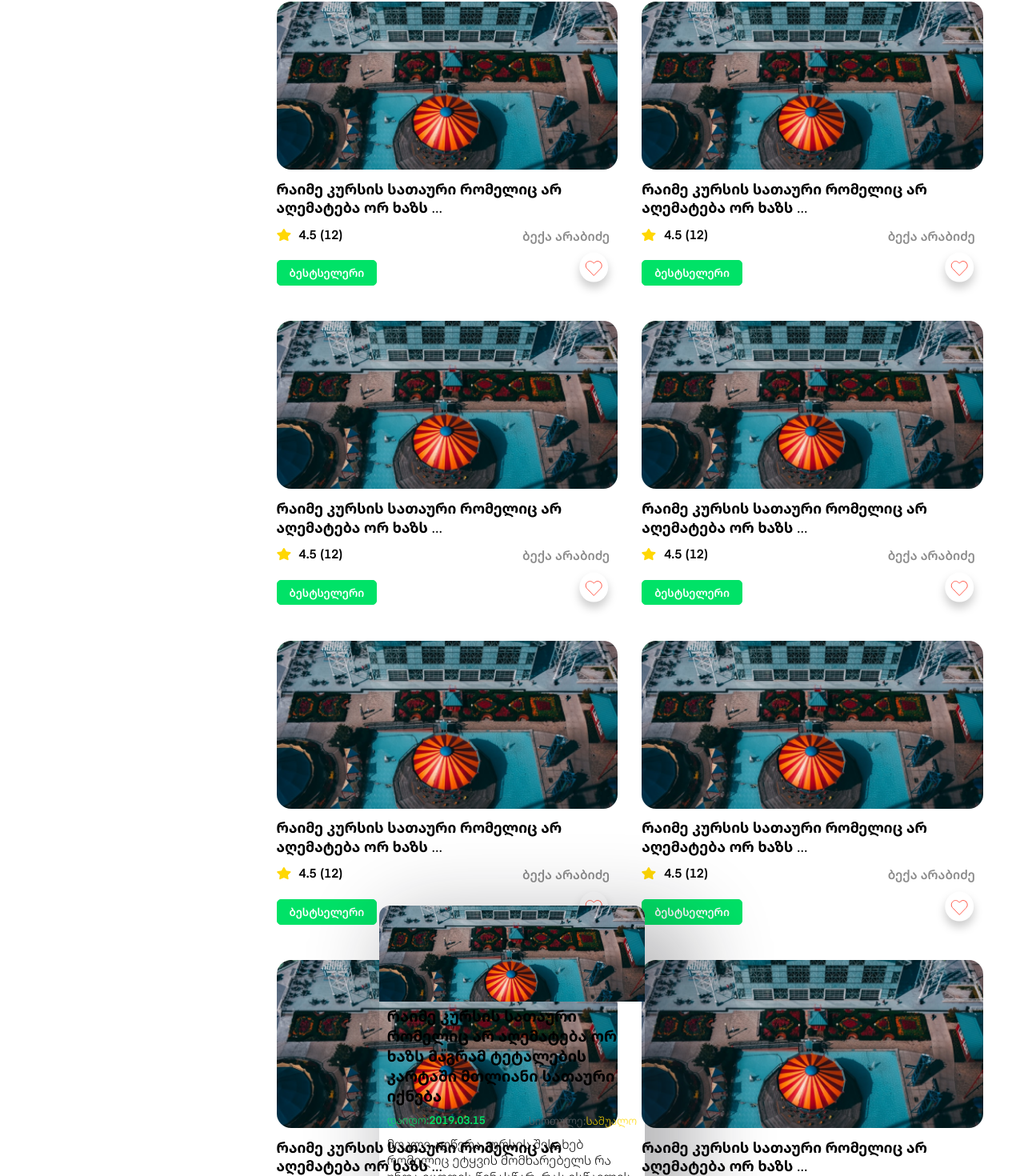
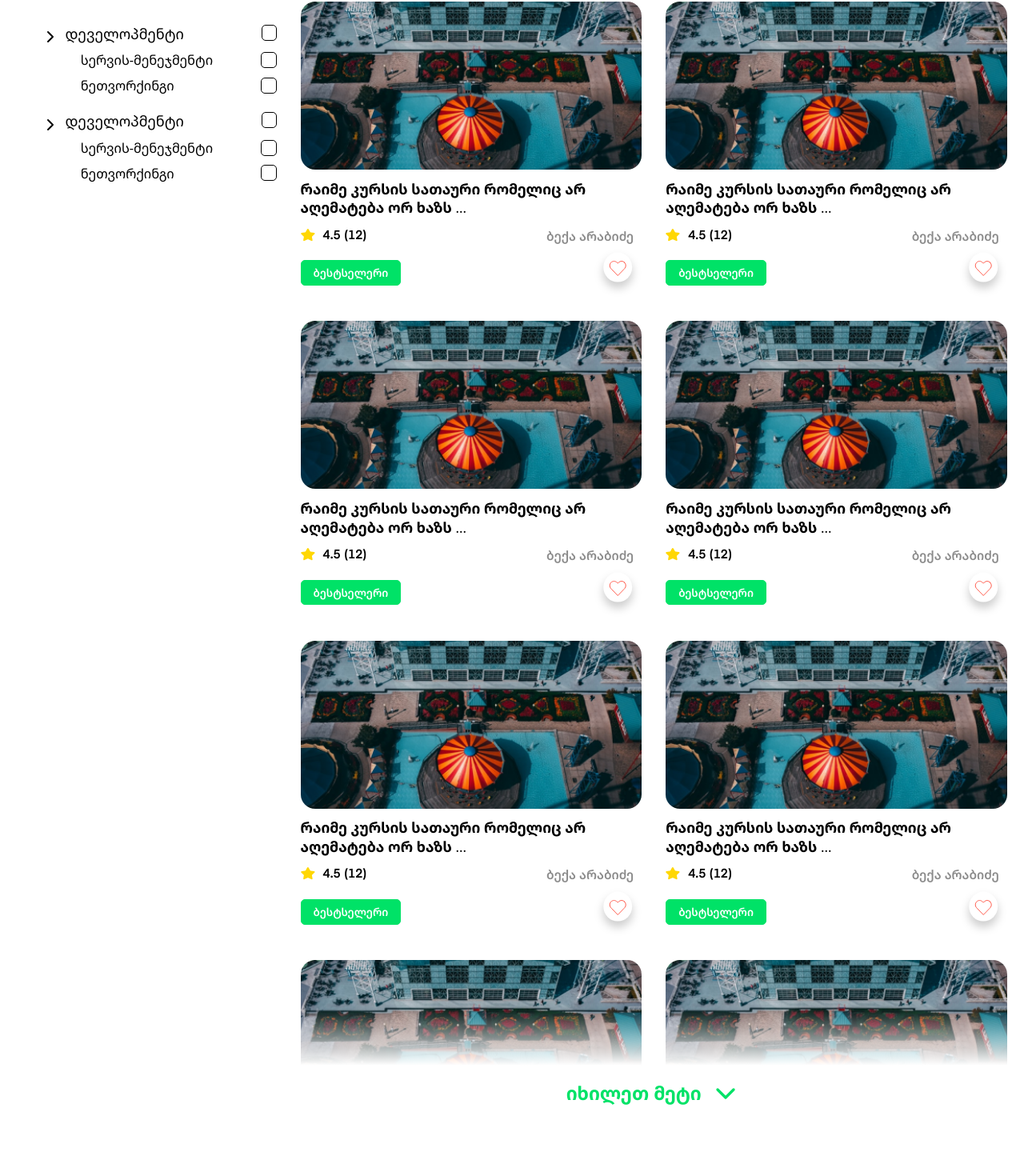
Before and after one commit to Robinzon100/Ulearn, a Next.js app in the folder client/: page / in a window 1280 px wide. Shown: the part 888-2358 px from the top of the page at 80% size. Built offline with nearby package versions, Linux system fonts and the light colour scheme.

Commit message:
:beer :added left side of main content
also mainc content overlay(gradient) and some small fixses

```diff
--- a/client/components/global_components/cards/MainCards.js
+++ b/client/components/global_components/cards/MainCards.js
@@ -2,8 +2,12 @@ import React from 'react'
 
 export default function MainCards() {
 return (
+
 <div className="card">
-    <div className="card__img"></div>
+    <a href="#">
+        <div className="card__img"></div>
+    </a>
+
     <div className="card__title">
         <p className="heading-bold-Noto paragraph-medium ">რაიმე კურსის სათაური რომელიც არ აღემატება
             ორ ხაზს ...</p>
--- /dev/null
+++ b/client/components/global_components/categories_list/list.js
@@ -0,0 +1,35 @@
+import React, { Fragment } from 'react'
+import { ChevronRight } from 'react-feather';
+
+
+export default function list() {
+    return (
+        <Fragment>
+            <div className="list">
+                <div className="list__container">
+                    <div className="list__container--arrow">
+                        <ChevronRight />
+                    </div>
+                    <div className="list__container--name">
+                        <p className="paragraph-regular-Noto paragraph-medium">დეველოპმენტი</p>
+
+                        <div className="inside_list">
+                            <ul>
+                                <li>
+                                    <p className="paragraph-regular-Noto paragraph-medium-small">სერვის-მენეჯმენტი</p>
+                                    <div className="check"></div>
+                                </li>
+                                <li>
+                                    <p className="paragraph-regular-Noto paragraph-medium-small">ნეთვორქინგი</p>
+                                    <div className="check"></div>
+                                </li>
+                            </ul>
+                        </div>
+                    </div>
+
+                </div>
+                <div className="check"></div>
+            </div>
+        </Fragment>
+    )
+}
--- a/client/components/index_components/main_content.js
+++ b/client/components/index_components/main_content.js
@@ -1,10 +1,10 @@
-import React,{Fragment,useState} from 'react'
-import { Search,Upload } from 'react-feather';
+import React, { Fragment, useState } from 'react'
+import { Search, Upload, ChevronDown, ChevronRight } from 'react-feather';
 
 import InputSearch from "components/global_components/inputs/inputSearch";
 import SelectInput from "components/global_components/inputs/selectInput";
 import MainContentCard from "components/global_components/cards/MainCards";
-
+import List from "components/global_components/categories_list/list";
 
 
 
@@ -19,15 +19,28 @@ export default function main_content() {
                         <div className="categories__heading">
                             <p className="heading-bold-Noto heading-6">კატეგორიები</p>
                         </div>
+
+                        {/* //! ეს არის ლისტები მთავარ გვერძე რაც არის მარცხნივ */}
+                        <List/>
+                        <List/>
+
                         </div>
                     <div className="courses">
+                        <div className="overlay_container">
+                            <div className="wrapper">
+                                <div className="see_more">
+                                    <p className="heading-bold-Noto paragraph-biggest">იხილეთ მეტი</p>
+                                </div>
+                                <div className="see_more_arrow">
+                                    {/* <img src="./pictures/courses/see_more_arrow.svg" alt=""/> */}
+                                    <ChevronDown size={40} style={{ color: "#00E267" }} />
+                                </div>
+                            </div>
+
+
+                        </div>
                         <div className="courses--input">
 
-                    {/* <div className="input_container">
-                        <input type="text" className="input_field-with-search input_styles"
-                            placeholder="მოძებნე სასურველი კურსი" />
-                        <Search className="search" size={22} />
-                    </div> */}
                             <InputSearch placeHolder={placeHolder} />
 
                             <div className="sorting">
@@ -35,25 +48,21 @@ export default function main_content() {
                                     <p className="paragraph-regular-Noto paragraph-medium-small">დახარისხება:</p>
                                 </div>
                                 <div className="sorting__select">
-                        <SelectInput/>
-                            {/* <select className="select_field" name="cars" id="cars">
-                                <option value="volvo">Volvo</option>
-                                <option value="saab">Saab</option>
-                                <option value="opel">Opel</option>
-                                <option value="audi">Audi</option>
-                            </select> */}
+                                    <SelectInput />
+
                                 </div>
                             </div>
                         </div>
                         <div className="courses--cards">
-                <MainContentCard/>
-                <MainContentCard/>
-                <MainContentCard/>
-                <MainContentCard/>
-                <MainContentCard/>
-                <MainContentCard/>
-                <MainContentCard/>
-                <MainContentCard/>
+                            {/* //! ეს არის მთავარი გვერდზე რაც კარტებია */}
+                            <MainContentCard />
+                            <MainContentCard />
+                            <MainContentCard />
+                            <MainContentCard />
+                            <MainContentCard />
+                            <MainContentCard />
+                            <MainContentCard />
+                            <MainContentCard />
 
                         </div>
                     </div>
--- a/client/pages/index.js
+++ b/client/pages/index.js
@@ -12,7 +12,7 @@ const Index = () => {
     <BaseLayout>
             <Hero/>
            <Content/>
-           <CardDetail/>
+           {/* <CardDetail/> */}
     </BaseLayout>
   )
 }
--- a/client/styles/components/index_components/_main_content.scss
+++ b/client/styles/components/index_components/_main_content.scss
@@ -1,3 +1,6 @@
+//! აქ არის ყველა მეინ-კონტენტის ყველა სტილი კარდა კარტებისა
+$overlay-container-gradient:linear-gradient(360deg, #FFFFFF 77.29%, rgba(255, 255, 255, 0) 100.55%);
+
 .main_content {
     height: 150vh;
     width: 100%;
@@ -9,12 +12,110 @@
         display: grid;
         grid-template-columns: 25% 75%;
         padding: $main-pading;
+        gap: 30px;
 
+    }
+
+
+    .categories {
+        display: flex;
+        flex-direction: column;
+
+        .list {
+            display: flex;
+            justify-content: space-between;
+
+            //! ამას კარდა მეორესი ყველა მარგინს აძლევს
+            &:not(:nth-child(2)) {
+                margin-top: 1.8vw;
+            }
+            //! ეს კატეგორიასგან ჩამოყავს ქვემოთ
+            &:nth-child(2) {
+                margin-top: 5.3vw;
+            }
+
+
+            &__container {
+                display: flex;
+                // justify-content: space-between;
+                width: 100%;
+
+                &--arrow {
+                    margin-top: .3vw;
+                }
+
+                &--name {
+                    margin-left: .5vw;
+                    width: 89.9%;
+
+
+                    .inside_list {
+                        width: 100%;
+                        height: auto;
+                        margin-left: 1.5vw;
+
+                        ul {
+                            list-style-type: none !important;
+
+                            li {
+                                width: 100%;
+                                margin-top: .8vw;
+                                display: flex;
+                                justify-content:space-between;
+                                align-items: center;
+                            }
+                        }
+                    }
+                }
+            }
+
+            .check {
+                border: 1px solid black;
+                border-radius:5px;
+                width: 2rem;
+                height: 2rem;
+                cursor: pointer;
+            }
+
+        }
     }
 
     .courses {
         display: grid;
         // grid-template-rows: 1fr;
+        position: relative;
+
+        .overlay_container {
+            position: absolute;
+            width: 100%;
+            // height: 19vw;
+            background: $overlay-container-gradient;
+            bottom: 0;
+            height: 24vw;
+            z-index: 1;
+
+
+            .wrapper {
+                display: flex;
+                justify-content: center;
+                align-items: center;
+                @include hundred-w-h;
+                margin-top: -5rem;
+            }
+
+            .see_more_arrow {
+                margin-left: 1rem;
+                margin-top: .5rem;
+                cursor: pointer;
+            }
+
+            p {
+                color: $primary-green;
+                cursor: pointer;
+            }
+        }
+
+
 
         &--input {
             @include flex;
@@ -43,6 +144,7 @@
 
                 &__select {
                     width: 100%;
+
                     .select_field {
                         width: 100%;
                     }
--- a/client/styles/fonts/_font-sizes.scss
+++ b/client/styles/fonts/_font-sizes.scss
@@ -1,7 +1,7 @@
 .paragraph-biggest {
     font-size: calc(20px + (24 - 20) * ((100vw - 300px) / (1900 - 700))) !important;
-    letter-spacing: 1.1px;
-    line-height: 135%;
+    // letter-spacing: 1.1px;
+    // line-height: 135%;
 }
 
 .paragraph-big {
```
Also changed, not shown: client/styles/components/global_components/_input_fields.scss (+3 -8 lines), client/public/pictures/courses/see_more_arrow.svg (added). Lines whose indentation alone changed are shown as unchanged.
